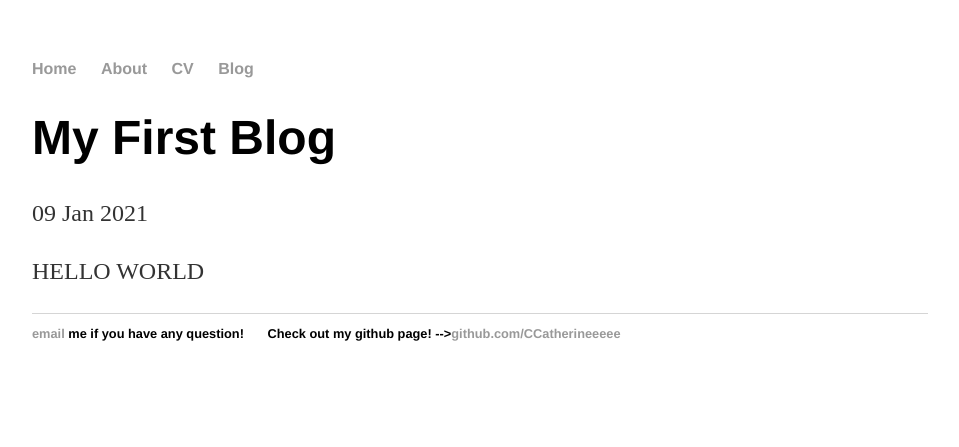
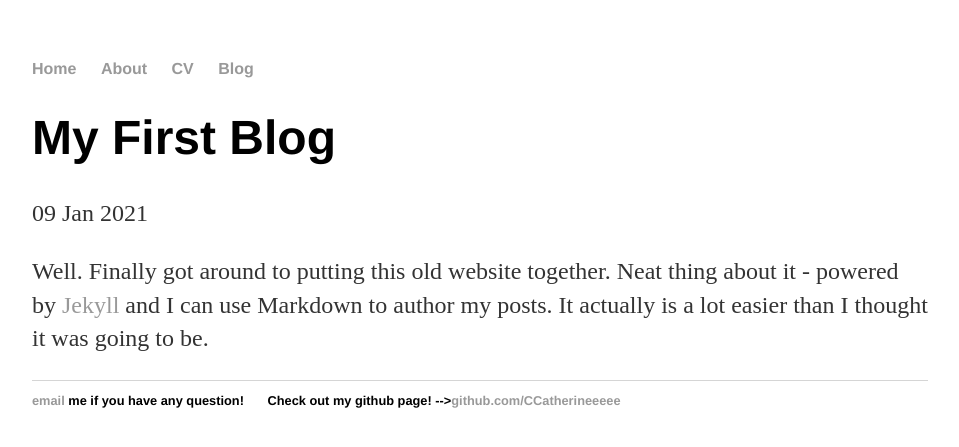
Before and after one commit to CCatherineeeee/website-backup, a Jekyll site: the page built from posts/2021-01-09-First-of-my-post.md, in a window 1280 px wide. Shown: the top 447 px of the page, without its empty margins (160-1119 px from the left). Built offline with Jekyll 4.4.1, drawn with Linux system fonts in a browser that asks for light colours.

```diff
--- a/posts/2021-01-09-First-of-my-post.md
+++ b/posts/2021-01-09-First-of-my-post.md
@@ -4,4 +4,4 @@
 date: 2021-01-09
 ---
 
-HELLO WORLD
+Well. Finally got around to putting this old website together. Neat thing about it - powered by [Jekyll](http://jekyllrb.com) and I can use Markdown to author my posts. It actually is a lot easier than I thought it was going to be.
```
Also changed, not shown: 1 other file.
